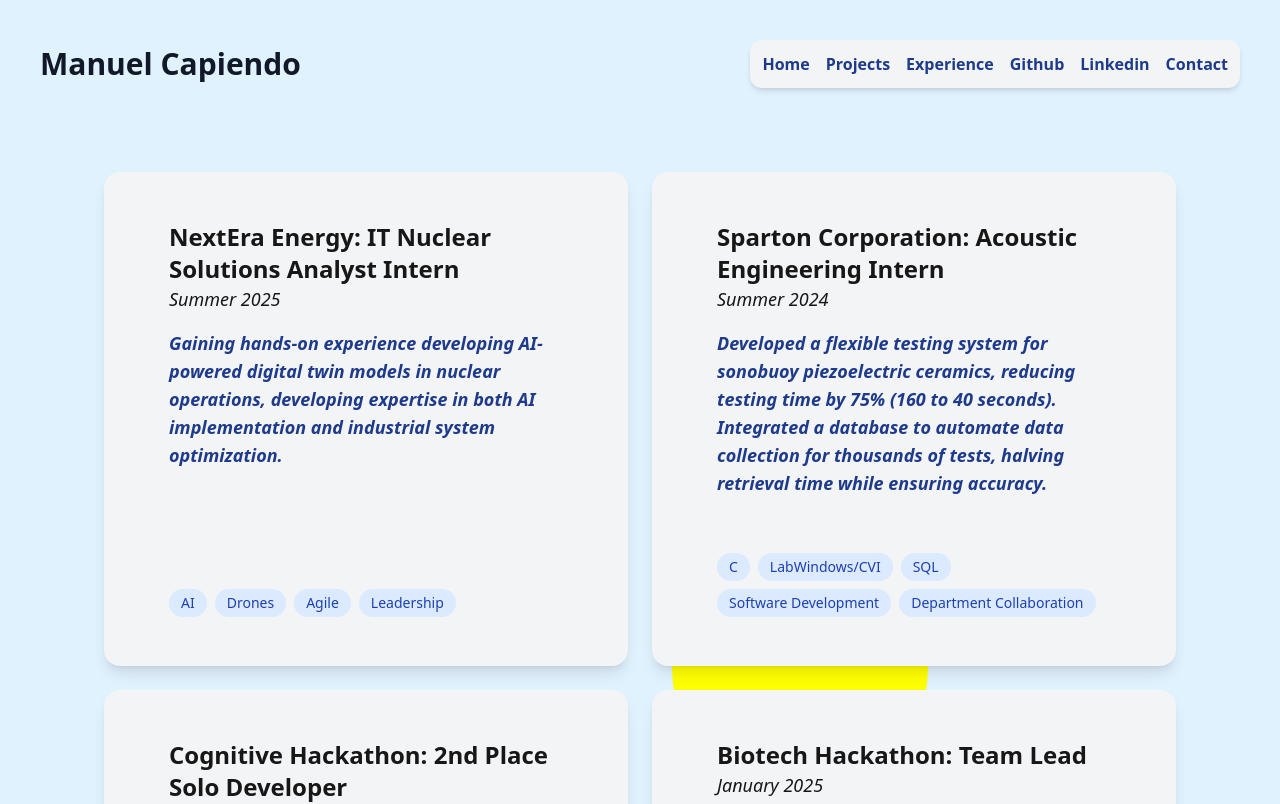
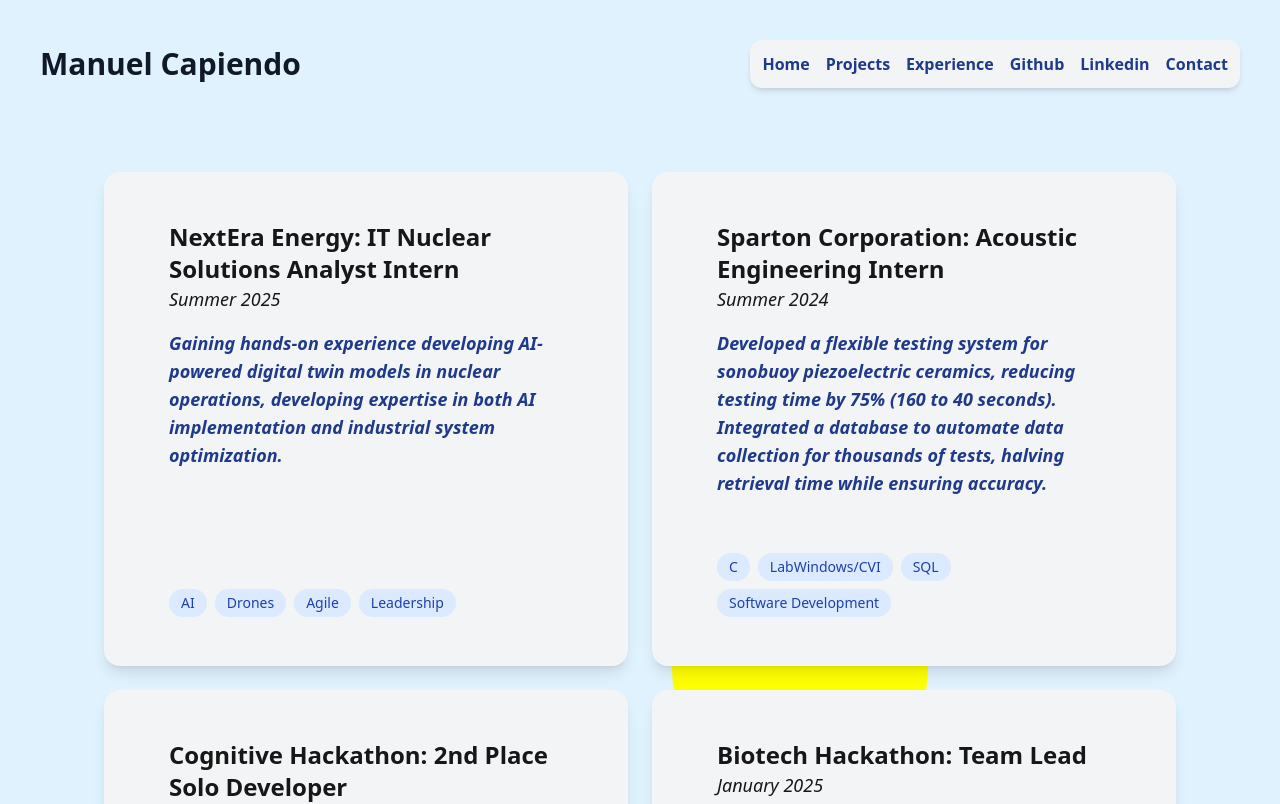
Before and after one commit to mgcapiendo/ProfessionalSite, a Next.js app: page /experience in a window 1280 px wide. Shown: the top 804 px of the page. Built offline with nearby package versions, Linux system fonts and the light colour scheme.

Commit message:
i see a clipping in the department collobaration skill tag and im too hungry to test it so imremoving it for now

```diff
--- a/src/app/experience/page.jsx
+++ b/src/app/experience/page.jsx
@@ -519,7 +519,7 @@
 
                 <div className="mt-auto pt-4">
                   <ul className='flex flex-wrap gap-2'>
-                    {['C', 'LabWindows/CVI', 'SQL', 'Software Development', 'Department Collaboration'].map((skill, index) => (
+                    {['C', 'LabWindows/CVI', 'SQL', 'Software Development'].map((skill, index) => (
                       <li
                         key={index}
                         className='transition-transform duration-300 hover:scale-110 bg-blue-100 text-blue-800 px-2 sm:px-3 py-1 rounded-full text-xs sm:text-sm'
--- a/src/app/page.js
+++ b/src/app/page.js
@@ -463,6 +463,10 @@
 
 
 
+
+
+
+
           <main className="max-w-6xl mx-auto px-4 sm:px-8 py-6 sm:py-12">
             <div className="w-full md:w-2/3 lg:w-1/2"> {/*LETS GOO LEFT COLUMN */}
 
```
